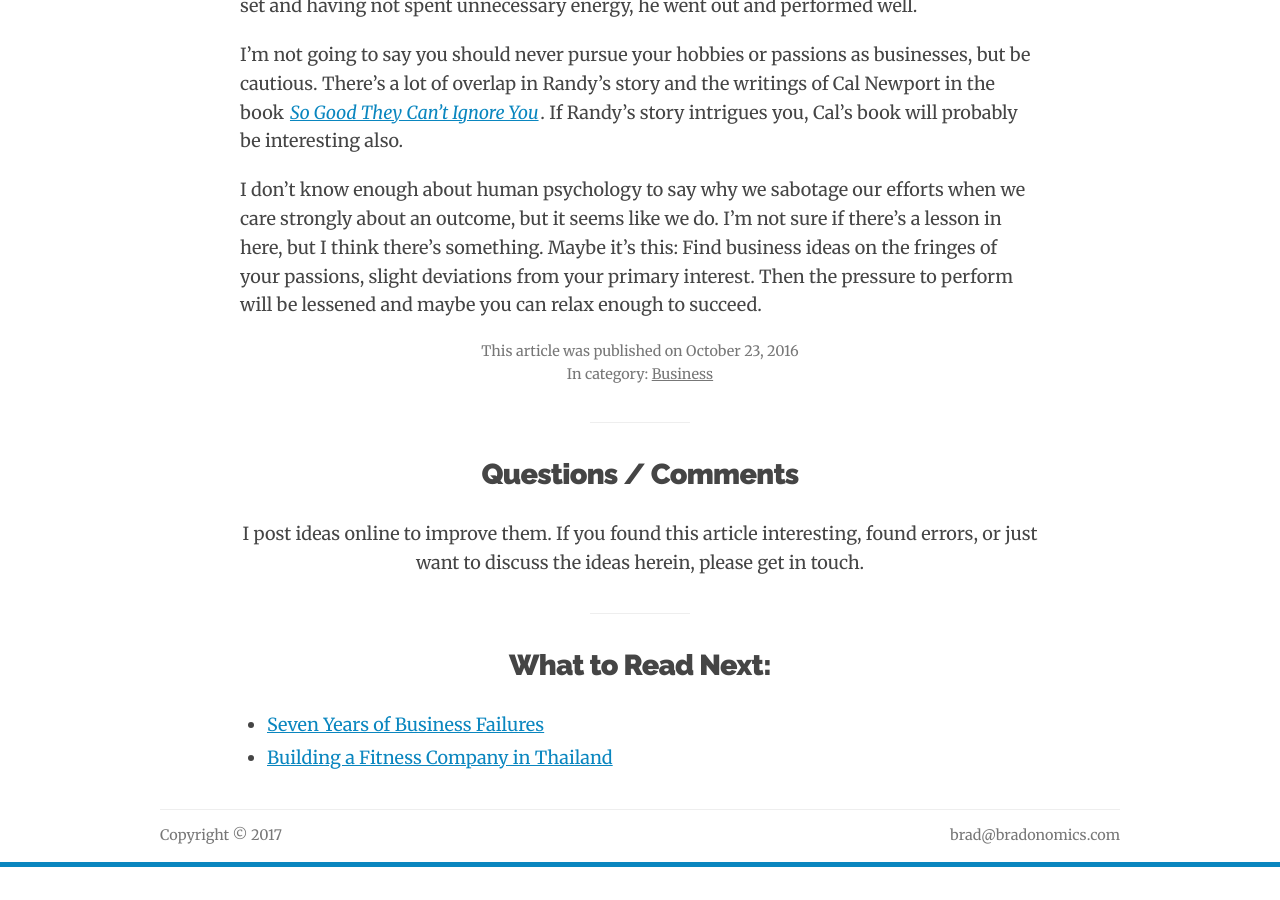
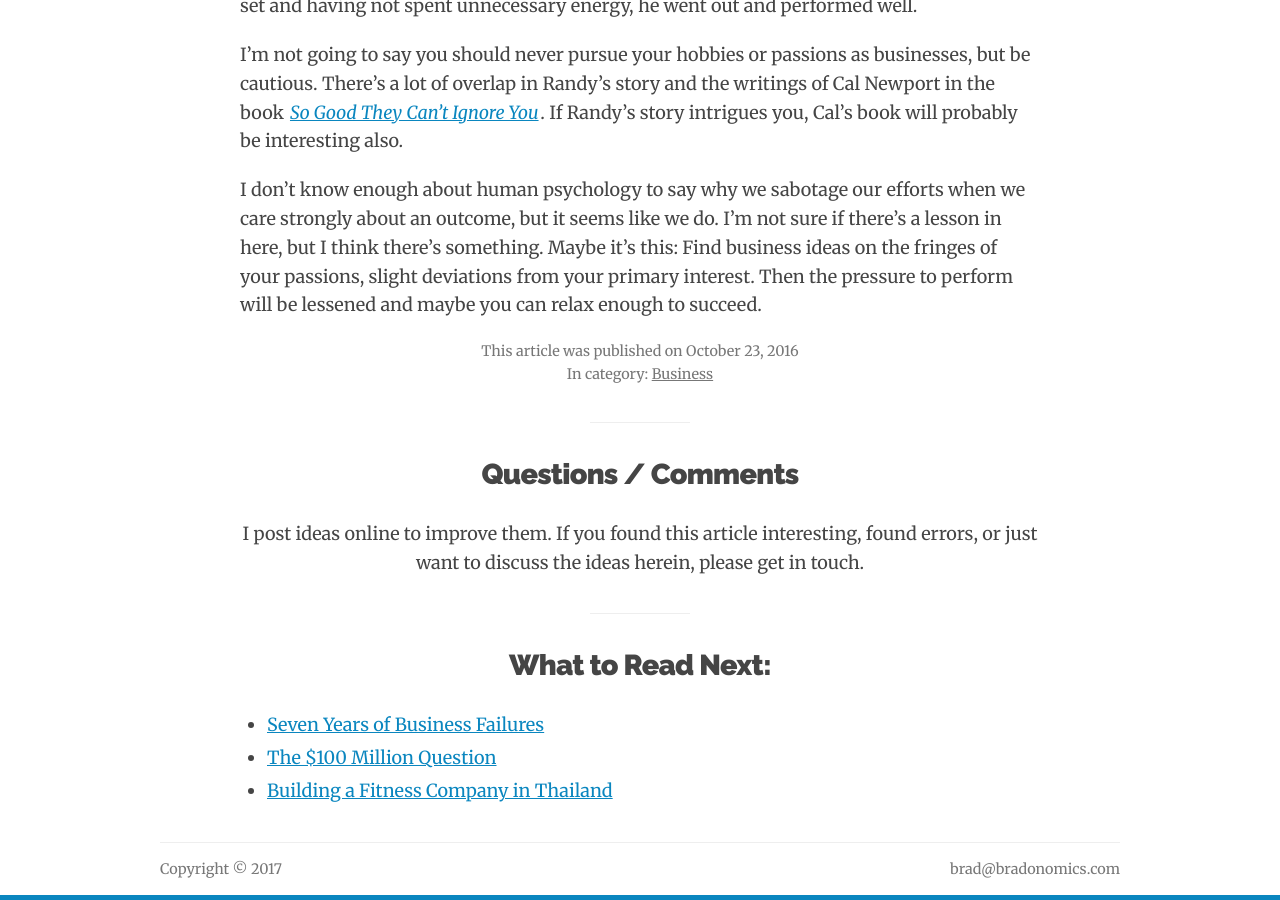
Before and after one commit to bradonomics/bradonomics.com, a Jekyll site: the page built from _posts/2016-10-23-randy-couture-story.md, in a window 1280 px wide and 900 px high, scrolled down 1277 px. Built offline with Jekyll 4.4.1, drawn with Linux system fonts in a browser that asks for light colours; before the commit the page ends 2144 px from its top, so only the background shows below that.

Commit message:
Add read next link

```diff
--- a/_posts/2016-10-23-randy-couture-story.md
+++ b/_posts/2016-10-23-randy-couture-story.md
@@ -6,6 +6,8 @@ facebook_image_path:
 read_next:
   - title: Seven Years of Business Failures
     url: /failures/
+  - title: The $100 Million Question
+    url: /100-million-dollar-question/
   - title: Building a Fitness Company in Thailand
     url: /rich-thurman/
 ---
```
